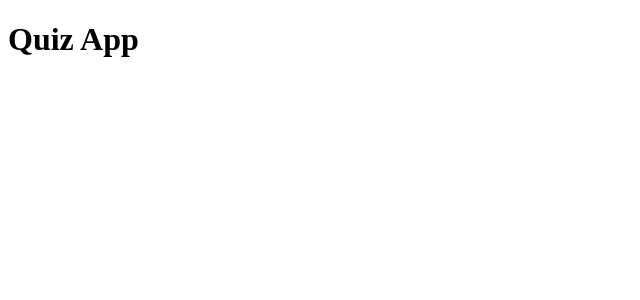
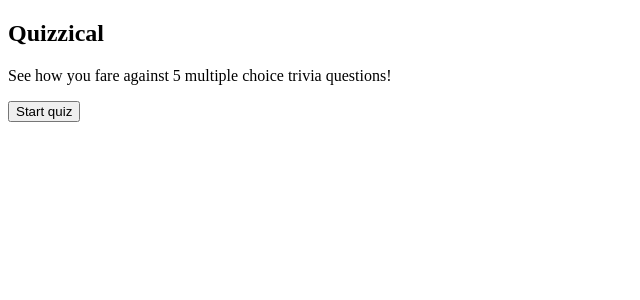
Before and after one commit to harryscully/Quiz-App, a React (Vite) app: page / in a window 1280 px wide. Shown: the top 300 px of the page, without its empty margins (0-640 px from the left). Built offline with nearby package versions, Linux system fonts and the light colour scheme.

Commit message:
Create start screen markup

```diff
--- a/src/App.jsx
+++ b/src/App.jsx
@@ -2,8 +2,12 @@ import { useState } from 'react'
 
 export default function App() {
   return (
-    <div>
-      <h1>Quiz App</h1>
-    </div>
+    <section className="start-screen">
+      <h1>Quizzical</h1>
+      <p>See how you fare against 5 multiple choice trivia questions!</p>
+      <button>
+        Start quiz
+      </button>
+    </section>
   )
 }
```
